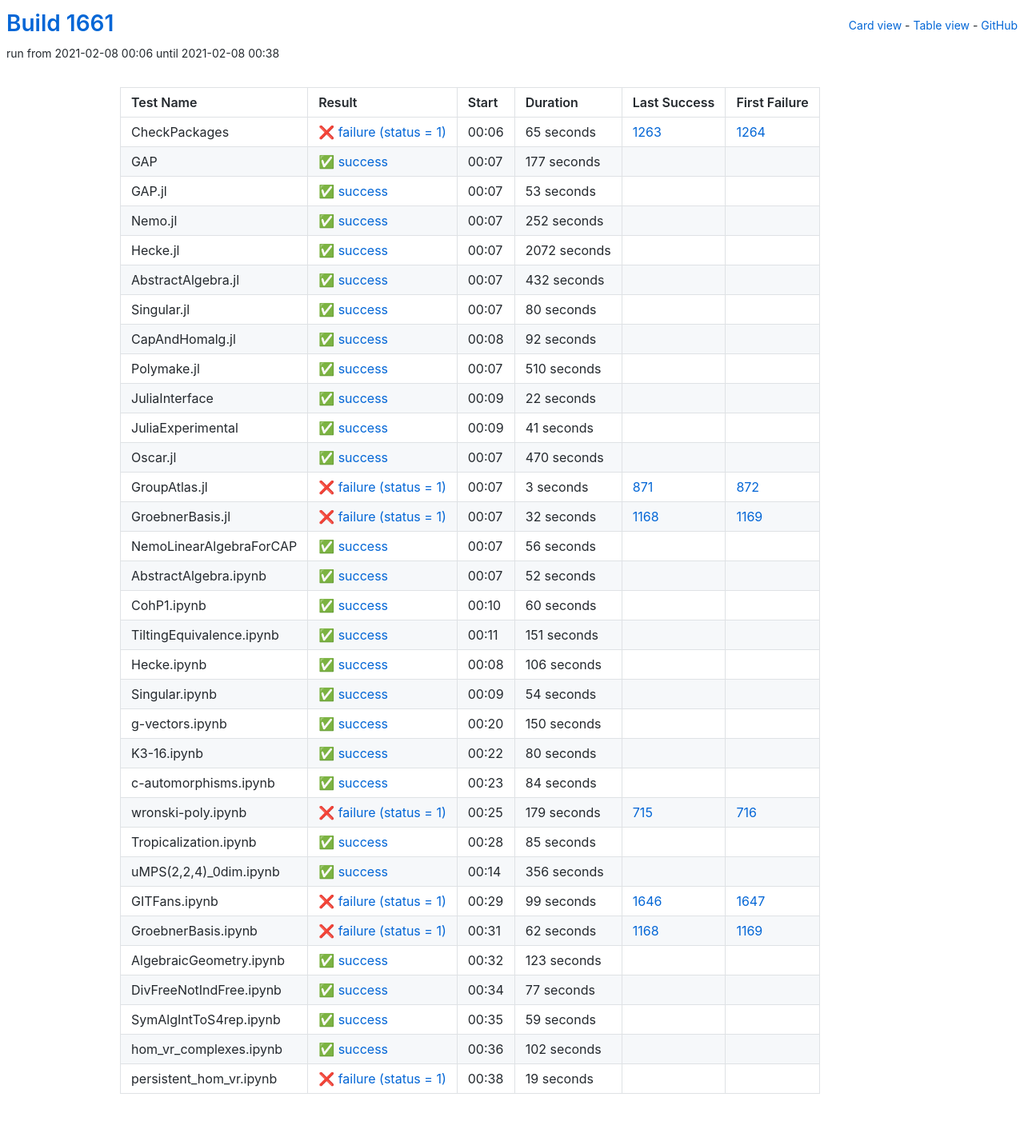
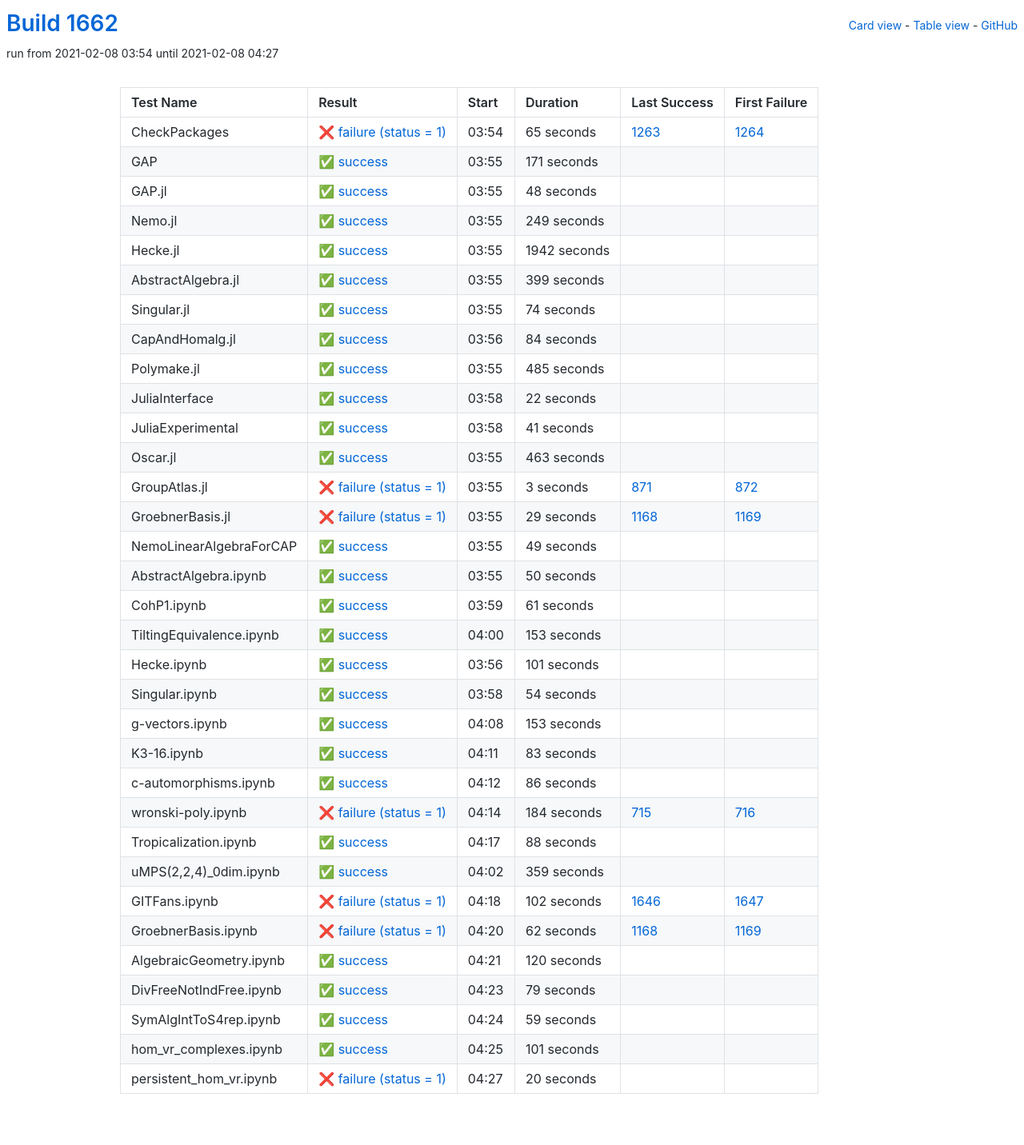
Before and after one commit to oscar-system/oscar-ci-status-stable, a Jekyll site: the page built from table.html, in a window 1280 px wide. Shown: the whole page at 80% size. Built offline with Jekyll 4.4.1, drawn with Linux system fonts in a browser that asks for light colours.

Commit message:
Build #1662

```diff
--- a/_data/ci.yml
+++ b/_data/ci.yml
@@ -1,6 +1,6 @@
 ---
-build: 1661
-build_url: https://oscarci.mathematik.uni-kl.de/job/oscar-stable/1661/
+build: 1662
+build_url: https://oscarci.mathematik.uni-kl.de/job/oscar-stable/1662/
 job: oscar-stable
 organization: oscar-system
 repo: oscar-ci-status-stable
@@ -8,8 +8,8 @@ repourl: https://github.com/oscar-system/oscar-ci-status-stable
 tests:
 - name: CheckPackages
   id: checkpackages
-  log: https://oscarci.mathematik.uni-kl.de/job/oscar-stable/1661/artifact/logs/build-1661/CheckPackages.log
-  start: 2021-02-08 00:06
+  log: https://oscarci.mathematik.uni-kl.de/job/oscar-stable/1662/artifact/logs/build-1662/CheckPackages.log
+  start: 2021-02-08 03:54
   success: false
   exitcode: 1
   status: failure
@@ -20,104 +20,104 @@ tests:
   first_failure_url: https://oscarci.mathematik.uni-kl.de/job/oscar-stable/1264/
 - name: GAP
   id: gap
-  log: https://oscarci.mathematik.uni-kl.de/job/oscar-stable/1661/artifact/logs/build-1661/GAP.log
-  start: 2021-02-08 00:07
+  log: https://oscarci.mathematik.uni-kl.de/job/oscar-stable/1662/artifact/logs/build-1662/GAP.log
+  start: 2021-02-08 03:55
   success: true
   exitcode: 0
   status: success
-  duration: 177
+  duration: 171
   last_success: false
   last_success_url:
   first_failure: false
   first_failure_url:
 - name: GAP.jl
   id: gap-jl
-  log: https://oscarci.mathematik.uni-kl.de/job/oscar-stable/1661/artifact/logs/build-1661/GAP.jl.log
-  start: 2021-02-08 00:07
+  log: https://oscarci.mathematik.uni-kl.de/job/oscar-stable/1662/artifact/logs/build-1662/GAP.jl.log
+  start: 2021-02-08 03:55
   success: true
   exitcode: 0
   status: success
-  duration: 53
+  duration: 48
   last_success: false
   last_success_url:
   first_failure: false
   first_failure_url:
 - name: Nemo.jl
   id: nemo-jl
-  log: https://oscarci.mathematik.uni-kl.de/job/oscar-stable/1661/artifact/logs/build-1661/Nemo.jl.log
-  start: 2021-02-08 00:07
+  log: https://oscarci.mathematik.uni-kl.de/job/oscar-stable/1662/artifact/logs/build-1662/Nemo.jl.log
+  start: 2021-02-08 03:55
   success: true
   exitcode: 0
   status: success
-  duration: 252
+  duration: 249
   last_success: false
   last_success_url:
   first_failure: false
   first_failure_url:
 - name: Hecke.jl
   id: hecke-jl
-  log: https://oscarci.mathematik.uni-kl.de/job/oscar-stable/1661/artifact/logs/build-1661/Hecke.jl.log
-  start: 2021-02-08 00:07
+  log: https://oscarci.mathematik.uni-kl.de/job/oscar-stable/1662/artifact/logs/build-1662/Hecke.jl.log
+  start: 2021-02-08 03:55
   success: true
   exitcode: 0
   status: success
-  duration: 2072
+  duration: 1942
   last_success: false
   last_success_url:
   first_failure: false
   first_failure_url:
 - name: AbstractAlgebra.jl
   id: abstractalgebra-jl
-  log: https://oscarci.mathematik.uni-kl.de/job/oscar-stable/1661/artifact/logs/build-1661/AbstractAlgebra.jl.log
-  start: 2021-02-08 00:07
+  log: https://oscarci.mathematik.uni-kl.de/job/oscar-stable/1662/artifact/logs/build-1662/AbstractAlgebra.jl.log
+  start: 2021-02-08 03:55
   success: true
   exitcode: 0
   status: success
-  duration: 432
+  duration: 399
   last_success: false
   last_success_url:
   first_failure: false
   first_failure_url:
 - name: Singular.jl
   id: singular-jl
-  log: https://oscarci.mathematik.uni-kl.de/job/oscar-stable/1661/artifact/logs/build-1661/Singular.jl.log
-  start: 2021-02-08 00:07
+  log: https://oscarci.mathematik.uni-kl.de/job/oscar-stable/1662/artifact/logs/build-1662/Singular.jl.log
+  start: 2021-02-08 03:55
   success: true
   exitcode: 0
   status: success
-  duration: 80
+  duration: 74
   last_success: false
   last_success_url:
   first_failure: false
   first_failure_url:
 - name: CapAndHomalg.jl
   id: capandhomalg-jl
-  log: https://oscarci.mathematik.uni-kl.de/job/oscar-stable/1661/artifact/logs/build-1661/CapAndHomalg.jl.log
-  start: 2021-02-08 00:08
+  log: https://oscarci.mathematik.uni-kl.de/job/oscar-stable/1662/artifact/logs/build-1662/CapAndHomalg.jl.log
+  start: 2021-02-08 03:56
   success: true
   exitcode: 0
   status: success
-  duration: 92
+  duration: 84
   last_success: false
   last_success_url:
   first_failure: false
   first_failure_url:
 - name: Polymake.jl
   id: polymake-jl
-  log: https://oscarci.mathematik.uni-kl.de/job/oscar-stable/1661/artifact/logs/build-1661/Polymake.jl.log
-  start: 2021-02-08 00:07
+  log: https://oscarci.mathematik.uni-kl.de/job/oscar-stable/1662/artifact/logs/build-1662/Polymake.jl.log
+  start: 2021-02-08 03:55
   success: true
   exitcode: 0
   status: success
-  duration: 510
+  duration: 485
   last_success: false
   last_success_url:
   first_failure: false
   first_failure_url:
 - name: JuliaInterface
   id: juliainterface
-  log: https://oscarci.mathematik.uni-kl.de/job/oscar-stable/1661/artifact/logs/build-1661/JuliaInterface.log
-  start: 2021-02-08 00:09
+  log: https://oscarci.mathematik.uni-kl.de/job/oscar-stable/1662/artifact/logs/build-1662/JuliaInterface.log
+  start: 2021-02-08 03:58
   success: true
   exitcode: 0
   status: success
@@ -128,8 +128,8 @@ tests:
   first_failure_url:
 - name: JuliaExperimental
   id: juliaexperimental
-  log: https://oscarci.mathematik.uni-kl.de/job/oscar-stable/1661/artifact/logs/build-1661/JuliaExperimental.log
-  start: 2021-02-08 00:09
+  log: https://oscarci.mathematik.uni-kl.de/job/oscar-stable/1662/artifact/logs/build-1662/JuliaExperimental.log
+  start: 2021-02-08 03:58
   success: true
   exitcode: 0
   status: success
@@ -140,20 +140,20 @@ tests:
   first_failure_url:
 - name: Oscar.jl
   id: oscar-jl
-  log: https://oscarci.mathematik.uni-kl.de/job/oscar-stable/1661/artifact/logs/build-1661/Oscar.jl.log
-  start: 2021-02-08 00:07
+  log: https://oscarci.mathematik.uni-kl.de/job/oscar-stable/1662/artifact/logs/build-1662/Oscar.jl.log
+  start: 2021-02-08 03:55
   success: true
   exitcode: 0
   status: success
-  duration: 470
+  duration: 463
   last_success: false
   last_success_url:
   first_failure: false
   first_failure_url:
 - name: GroupAtlas.jl
   id: groupatlas-jl
-  log: https://oscarci.mathematik.uni-kl.de/job/oscar-stable/1661/artifact/logs/build-1661/GroupAtlas.jl.log
-  start: 2021-02-08 00:07
+  log: https://oscarci.mathematik.uni-kl.de/job/oscar-stable/1662/artifact/logs/build-1662/GroupAtlas.jl.log
+  start: 2021-02-08 03:55
   success: false
   exitcode: 1
   status: failure
@@ -164,80 +164,80 @@ tests:
   first_failure_url: https://oscarci.mathematik.uni-kl.de/job/oscar-stable/872/
 - name: GroebnerBasis.jl
   id: groebnerbasis-jl
-  log: https://oscarci.mathematik.uni-kl.de/job/oscar-stable/1661/artifact/logs/build-1661/GroebnerBasis.jl.log
-  start: 2021-02-08 00:07
+  log: https://oscarci.mathematik.uni-kl.de/job/oscar-stable/1662/artifact/logs/build-1662/GroebnerBasis.jl.log
+  start: 2021-02-08 03:55
   success: false
   exitcode: 1
   status: failure
-  duration: 32
+  duration: 29
   last_success: 1168
   last_success_url: https://oscarci.mathematik.uni-kl.de/job/oscar-stable/1168/
   first_failure: 1169
   first_failure_url: https://oscarci.mathematik.uni-kl.de/job/oscar-stable/1169/
 - name: NemoLinearAlgebraForCAP
   id: nemolinearalgebraforcap
-  log: https://oscarci.mathematik.uni-kl.de/job/oscar-stable/1661/artifact/logs/build-1661/NemoLinearAlgebraForCAP.log
-  start: 2021-02-08 00:07
+  log: https://oscarci.mathematik.uni-kl.de/job/oscar-stable/1662/artifact/logs/build-1662/NemoLinearAlgebraForCAP.log
+  start: 2021-02-08 03:55
   success: true
   exitcode: 0
   status: success
-  duration: 56
+  duration: 49
   last_success: false
   last_success_url:
   first_failure: false
   first_failure_url:
 - name: AbstractAlgebra.ipynb
   id: abstractalgebra-ipynb
-  log: https://oscarci.mathematik.uni-kl.de/job/oscar-stable/1661/artifact/logs/build-1661/AbstractAlgebra.ipynb.log
-  start: 2021-02-08 00:07
+  log: https://oscarci.mathematik.uni-kl.de/job/oscar-stable/1662/artifact/logs/build-1662/AbstractAlgebra.ipynb.log
+  start: 2021-02-08 03:55
   success: true
   exitcode: 0
   status: success
-  duration: 52
+  duration: 50
   last_success: false
   last_success_url:
   first_failure: false
   first_failure_url:
 - name: CohP1.ipynb
   id: cohp1-ipynb
-  log: https://oscarci.mathematik.uni-kl.de/job/oscar-stable/1661/artifact/logs/build-1661/CohP1.ipynb.log
-  start: 2021-02-08 00:10
+  log: https://oscarci.mathematik.uni-kl.de/job/oscar-stable/1662/artifact/logs/build-1662/CohP1.ipynb.log
+  start: 2021-02-08 03:59
   success: true
   exitcode: 0
   status: success
-  duration: 60
+  duration: 61
   last_success: false
   last_success_url:
   first_failure: false
   first_failure_url:
 - name: TiltingEquivalence.ipynb
   id: tiltingequivalence-ipynb
-  log: https://oscarci.mathematik.uni-kl.de/job/oscar-stable/1661/artifact/logs/build-1661/TiltingEquivalence.ipynb.log
-  start: 2021-02-08 00:11
+  log: https://oscarci.mathematik.uni-kl.de/job/oscar-stable/1662/artifact/logs/build-1662/TiltingEquivalence.ipynb.log
+  start: 2021-02-08 04:00
   success: true
   exitcode: 0
   status: success
-  duration: 151
+  duration: 153
   last_success: false
   last_success_url:
   first_failure: false
   first_failure_url:
 - name: Hecke.ipynb
   id: hecke-ipynb
-  log: https://oscarci.mathematik.uni-kl.de/job/oscar-stable/1661/artifact/logs/build-1661/Hecke.ipynb.log
-  start: 2021-02-08 00:08
+  log: https://oscarci.mathematik.uni-kl.de/job/oscar-stable/1662/artifact/logs/build-1662/Hecke.ipynb.log
+  start: 2021-02-08 03:56
   success: true
   exitcode: 0
   status: success
-  duration: 106
+  duration: 101
   last_success: false
   last_success_url:
   first_failure: false
   first_failure_url:
 - name: Singular.ipynb
   id: singular-ipynb
-  log: https://oscarci.mathematik.uni-kl.de/job/oscar-stable/1661/artifact/logs/build-1661/Singular.ipynb.log
-  start: 2021-02-08 00:09
+  log: https://oscarci.mathematik.uni-kl.de/job/oscar-stable/1662/artifact/logs/build-1662/Singular.ipynb.log
+  start: 2021-02-08 03:58
   success: true
   exitcode: 0
   status: success
@@ -248,92 +248,92 @@ tests:
   first_failure_url:
 - name: g-vectors.ipynb
   id: g-vectors-ipynb
-  log: https://oscarci.mathematik.uni-kl.de/job/oscar-stable/1661/artifact/logs/build-1661/g-vectors.ipynb.log
-  start: 2021-02-08 00:20
+  log: https://oscarci.mathematik.uni-kl.de/job/oscar-stable/1662/artifact/logs/build-1662/g-vectors.ipynb.log
+  start: 2021-02-08 04:08
   success: true
   exitcode: 0
   status: success
-  duration: 150
+  duration: 153
   last_success: false
   last_success_url:
   first_failure: false
   first_failure_url:
 - name: K3-16.ipynb
   id: k3-16-ipynb
-  log: https://oscarci.mathematik.uni-kl.de/job/oscar-stable/1661/artifact/logs/build-1661/K3-16.ipynb.log
-  start: 2021-02-08 00:22
+  log: https://oscarci.mathematik.uni-kl.de/job/oscar-stable/1662/artifact/logs/build-1662/K3-16.ipynb.log
+  start: 2021-02-08 04:11
   success: true
   exitcode: 0
   status: success
-  duration: 80
+  duration: 83
   last_success: false
   last_success_url:
   first_failure: false
   first_failure_url:
 - name: c-automorphisms.ipynb
   id: c-automorphisms-ipynb
-  log: https://oscarci.mathematik.uni-kl.de/job/oscar-stable/1661/artifact/logs/build-1661/c-automorphisms.ipynb.log
-  start: 2021-02-08 00:23
+  log: https://oscarci.mathematik.uni-kl.de/job/oscar-stable/1662/artifact/logs/build-1662/c-automorphisms.ipynb.log
+  start: 2021-02-08 04:12
   success: true
   exitcode: 0
   status: success
-  duration: 84
+  duration: 86
   last_success: false
   last_success_url:
   first_failure: false
   first_failure_url:
 - name: wronski-poly.ipynb
   id: wronski-poly-ipynb
-  log: https://oscarci.mathematik.uni-kl.de/job/oscar-stable/1661/artifact/logs/build-1661/wronski-poly.ipynb.log
-  start: 2021-02-08 00:25
+  log: https://oscarci.mathematik.uni-kl.de/job/oscar-stable/1662/artifact/logs/build-1662/wronski-poly.ipynb.log
+  start: 2021-02-08 04:14
   success: false
   exitcode: 1
   status: failure
-  duration: 179
+  duration: 184
   last_success: 715
   last_success_url: https://oscarci.mathematik.uni-kl.de/job/oscar-stable/715/
   first_failure: 716
   first_failure_url: https://oscarci.mathematik.uni-kl.de/job/oscar-stable/716/
 - name: Tropicalization.ipynb
   id: tropicalization-ipynb
-  log: https://oscarci.mathematik.uni-kl.de/job/oscar-stable/1661/artifact/logs/build-1661/Tropicalization.ipynb.log
-  start: 2021-02-08 00:28
+  log: https://oscarci.mathematik.uni-kl.de/job/oscar-stable/1662/artifact/logs/build-1662/Tropicalization.ipynb.log
+  start: 2021-02-08 04:17
   success: true
   exitcode: 0
   status: success
-  duration: 85
+  duration: 88
   last_success: false
   last_success_url:
   first_failure: false
   first_failure_url:
 - name: uMPS(2,2,4)_0dim.ipynb
   id: umps-2-2-4-0dim-ipynb
-  log: https://oscarci.mathematik.uni-kl.de/job/oscar-stable/1661/artifact/logs/build-1661/uMPS-2-2-4-_0dim.ipynb.log
-  start: 2021-02-08 00:14
+  log: https://oscarci.mathematik.uni-kl.de/job/oscar-stable/1662/artifact/logs/build-1662/uMPS-2-2-4-_0dim.ipynb.log
+  start: 2021-02-08 04:02
   success: true
   exitcode: 0
   status: success
-  duration: 356
+  duration: 359
   last_success: false
   last_success_url:
   first_failure: false
   first_failure_url:
 - name: GITFans.ipynb
   id: gitfans-ipynb
-  log: https://oscarci.mathematik.uni-kl.de/job/oscar-stable/1661/artifact/logs/build-1661/GITFans.ipynb.log
-  start: 2021-02-08 00:29
+  log: https://oscarci.mathematik.uni-kl.de/job/oscar-stable/1662/artifact/logs/build-1662/GITFans.ipynb.log
+  start: 2021-02-08 04:18
   success: false
   exitcode: 1
   status: failure
-  duration: 99
+  duration: 102
   last_success: 1646
   last_success_url: https://oscarci.mathematik.uni-kl.de/job/oscar-stable/1646/
   first_failure: 1647
   first_failure_url: https://oscarci.mathematik.uni-kl.de/job/oscar-stable/1647/
 - name: GroebnerBasis.ipynb
   id: groebnerbasis-ipynb
-  log: https://oscarci.mathematik.uni-kl.de/job/oscar-stable/1661/artifact/logs/build-1661/GroebnerBasis.ipynb.log
-  start: 2021-02-08 00:31
+  log: https://oscarci.mathematik.uni-kl.de/job/oscar-stable/1662/artifact/logs/build-1662/GroebnerBasis.ipynb.log
+  start: 2021-02-08 04:20
   success: false
   exitcode: 1
   status: failure
@@ -344,32 +344,32 @@ tests:
   first_failure_url: https://oscarci.mathematik.uni-kl.de/job/oscar-stable/1169/
 - name: AlgebraicGeometry.ipynb
   id: algebraicgeometry-ipynb
-  log: https://oscarci.mathematik.uni-kl.de/job/oscar-stable/1661/artifact/logs/build-1661/AlgebraicGeometry.ipynb.log
-  start: 2021-02-08 00:32
+  log: https://oscarci.mathematik.uni-kl.de/job/oscar-stable/1662/artifact/logs/build-1662/AlgebraicGeometry.ipynb.log
+  start: 2021-02-08 04:21
   success: true
   exitcode: 0
   status: success
-  duration: 123
+  duration: 120
   last_success: false
   last_success_url:
   first_failure: false
   first_failure_url:
 - name: DivFreeNotIndFree.ipynb
   id: divfreenotindfree-ipynb
-  log: https://oscarci.mathematik.uni-kl.de/job/oscar-stable/1661/artifact/logs/build-1661/DivFreeNotIndFree.ipynb.log
-  start: 2021-02-08 00:34
+  log: https://oscarci.mathematik.uni-kl.de/job/oscar-stable/1662/artifact/logs/build-1662/DivFreeNotIndFree.ipynb.log
+  start: 2021-02-08 04:23
   success: true
   exitcode: 0
   status: success
-  duration: 77
+  duration: 79
   last_success: false
   last_success_url:
   first_failure: false
   first_failure_url:
 - name: SymAlgIntToS4rep.ipynb
   id: symalginttos4rep-ipynb
-  log: https://oscarci.mathematik.uni-kl.de/job/oscar-stable/1661/artifact/logs/build-1661/SymAlgIntToS4rep.ipynb.log
-  start: 2021-02-08 00:35
+  log: https://oscarci.mathematik.uni-kl.de/job/oscar-stable/1662/artifact/logs/build-1662/SymAlgIntToS4rep.ipynb.log
+  start: 2021-02-08 04:24
   success: true
   exitcode: 0
   status: success
@@ -380,24 +380,24 @@ tests:
   first_failure_url:
 - name: hom_vr_complexes.ipynb
   id: hom-vr-complexes-ipynb
-  log: https://oscarci.mathematik.uni-kl.de/job/oscar-stable/1661/artifact/logs/build-1661/hom_vr_complexes.ipynb.log
-  start: 2021-02-08 00:36
+  log: https://oscarci.mathematik.uni-kl.de/job/oscar-stable/1662/artifact/logs/build-1662/hom_vr_complexes.ipynb.log
+  start: 2021-02-08 04:25
   success: true
   exitcode: 0
   status: success
-  duration: 102
+  duration: 101
   last_success: false
   last_success_url:
   first_failure: false
   first_failure_url:
 - name: persistent_hom_vr.ipynb
   id: persistent-hom-vr-ipynb
-  log: https://oscarci.mathematik.uni-kl.de/job/oscar-stable/1661/artifact/logs/build-1661/persistent_hom_vr.ipynb.log
-  start: 2021-02-08 00:38
+  log: https://oscarci.mathematik.uni-kl.de/job/oscar-stable/1662/artifact/logs/build-1662/persistent_hom_vr.ipynb.log
+  start: 2021-02-08 04:27
   success: false
   exitcode: 1
   status: failure
-  duration: 19
+  duration: 20
   last_success: false
   last_success_url:
   first_failure: false
```
Also changed, not shown: README.md.
